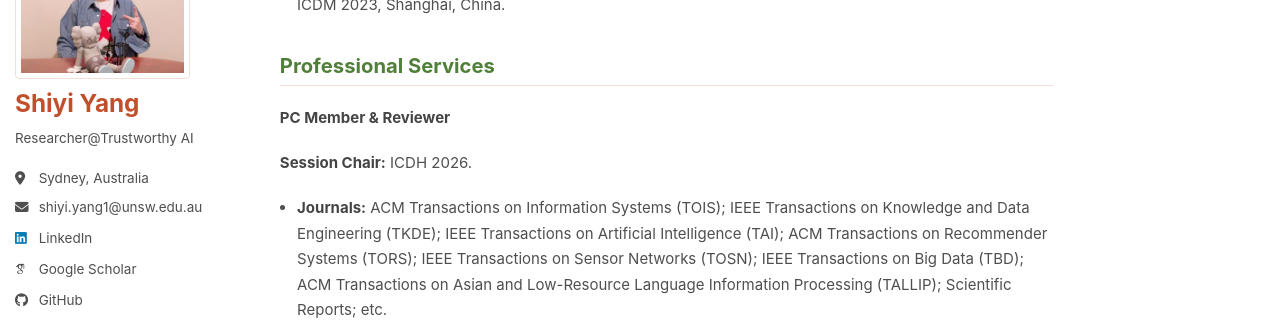
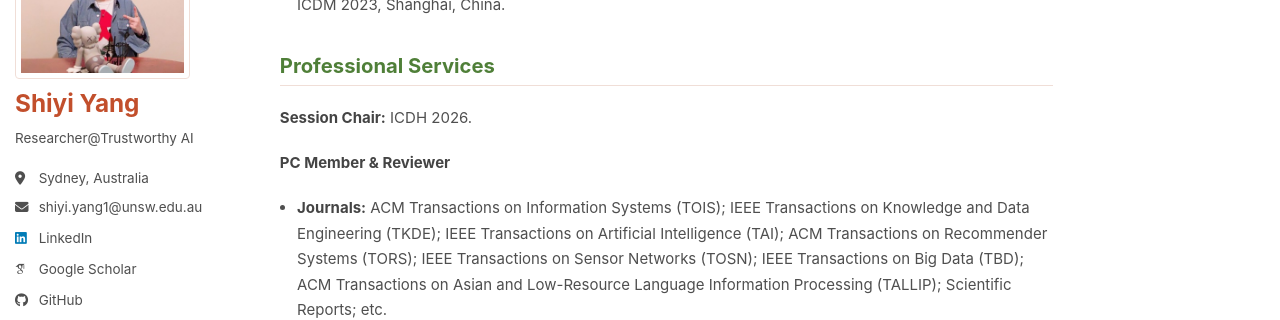
Before and after one commit to shiyiyang-ai/shiyiyang-ai.github.io, a Jekyll site: the page built from _pages/about.md, in a window 1280 px wide and 900 px high, scrolled down 2731 px. Shown: the part 187-507 px from the top of the window. Built offline with Jekyll 4.4.1, drawn with Linux system fonts in a browser that asks for light colours; some web fonts are replaced; a script bundle is joined from its source files by our own code; library files that are not in the unit come from our copies.

Commit message:
Reorder professional services lines

```diff
--- a/_pages/about.md
+++ b/_pages/about.md
@@ -145,9 +145,9 @@ Looking forward, I aim to develop trustworthy AI systems that can reliably opera
 ## Professional Services
 <a id="professional-services"></a>
 
+**Session Chair:** ICDH 2026.
+
 **PC Member & Reviewer**
-
-**Session Chair:** ICDH 2026.
 
 - **Journals:** ACM Transactions on Information Systems (TOIS); IEEE Transactions on Knowledge and Data Engineering (TKDE); IEEE Transactions on Artificial Intelligence (TAI); ACM Transactions on Recommender Systems (TORS); IEEE Transactions on Sensor Networks (TOSN); IEEE Transactions on Big Data (TBD); ACM Transactions on Asian and Low-Resource Language Information Processing (TALLIP); Scientific Reports; etc.
 - **Conferences:** KDD 2024-2027; WWW 2025-2026; NeurIPS 2026; SIGIR 2026; ICDH 2026; ACML 2025; CIKM 2024; etc.
```
